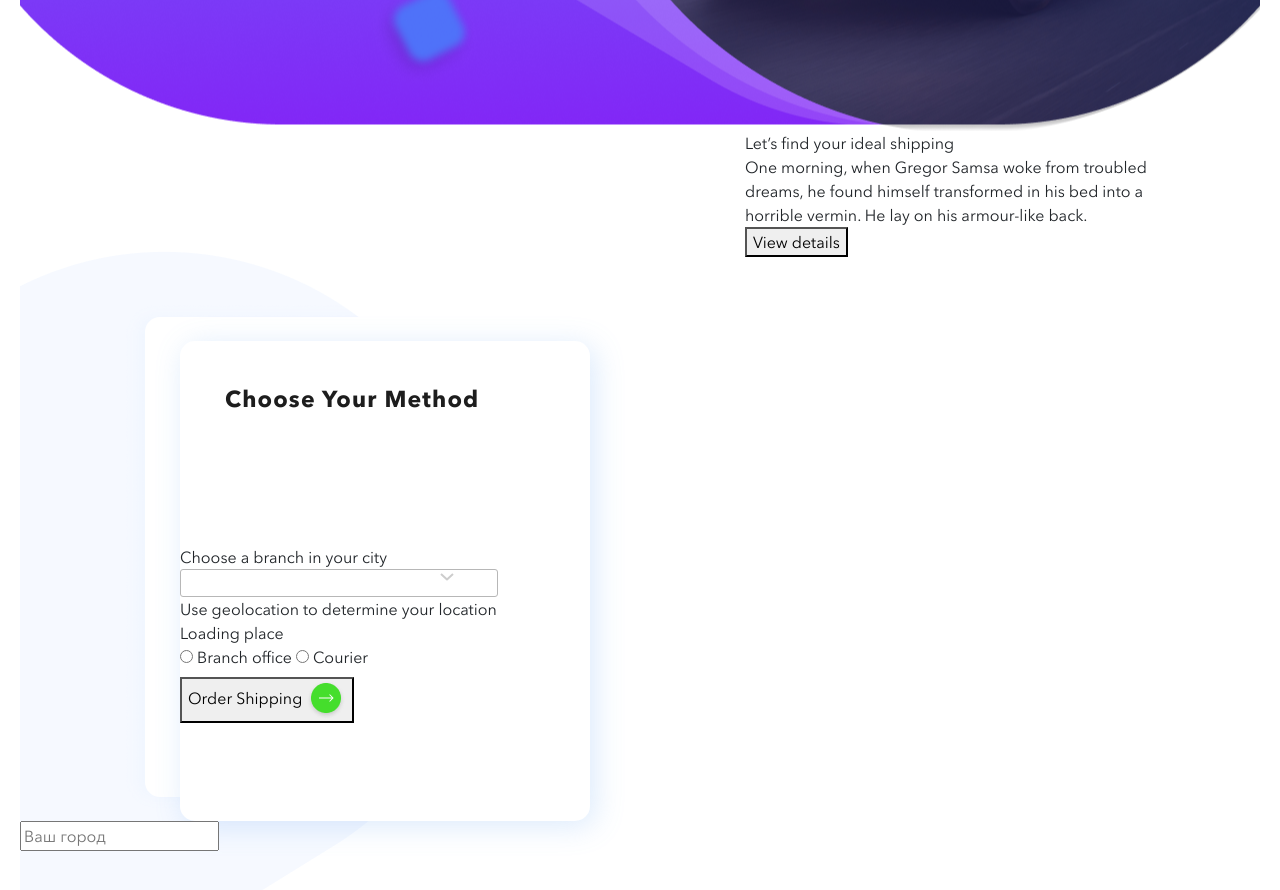
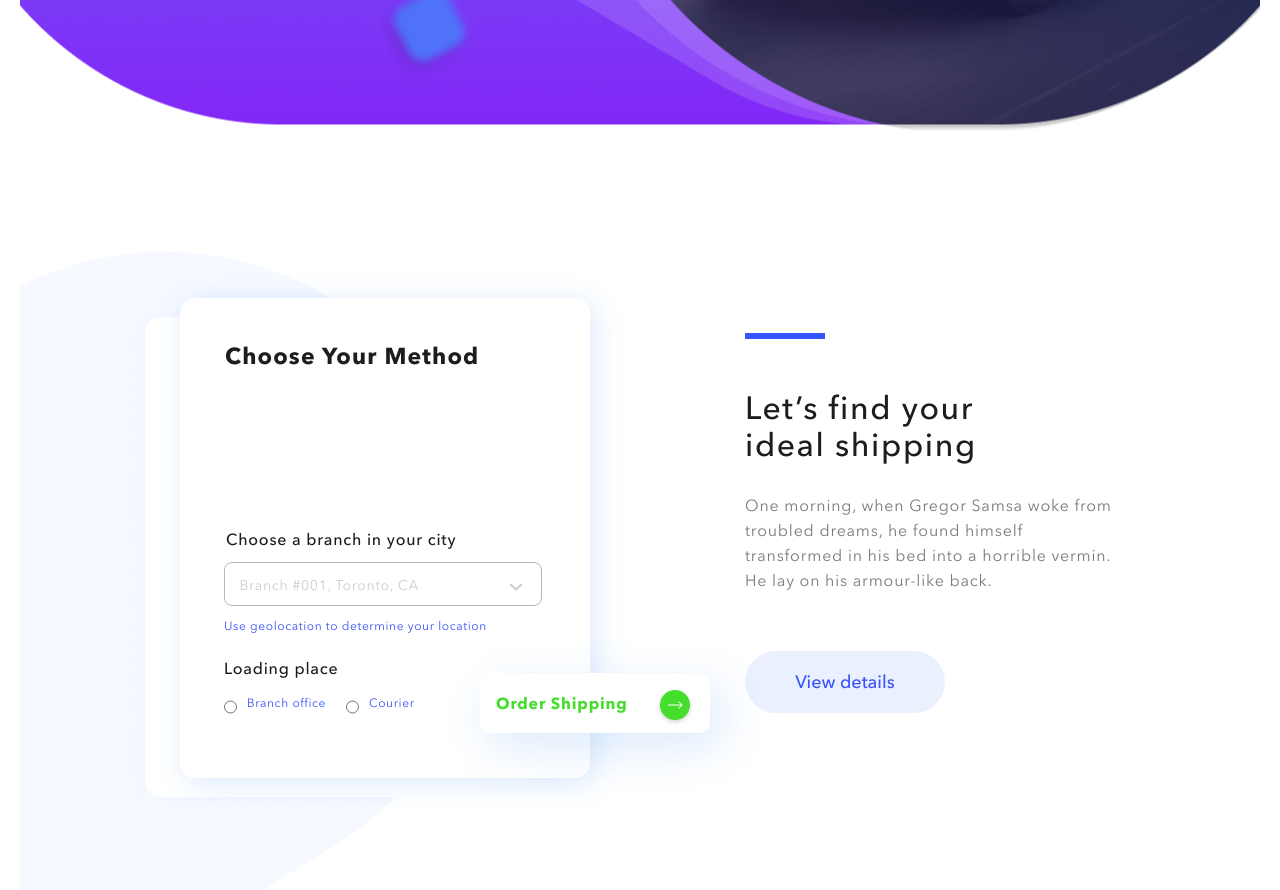
Before and after one commit to kashtakov/navigator, a website: page src/index.html in a window 1280 px wide. Shown: the part 540-1430 px from the top of the page. Drawn offline with Linux system fonts and the light colour scheme.

Commit message:
save point 17-12

```diff
--- a/src/index.html
+++ b/src/index.html
@@ -39,7 +39,7 @@
                     <div class="choose__method">choose your method</div>
                     <div class="choose__carousel"></div>
                     <div class="choose__branch">Сhoose a branch in your city</div>
-                    <input class="choose__input" type="text" list="cars"  />
+                    <input class="choose__input" type="text" list="cars" placeholder="   Branch #001, Toronto, CA" />
                     <datalist id="cars">
                     <option>Volvo</option>
                     <option>Saab</option>
@@ -48,7 +48,7 @@
                     </datalist>
                     <div class="choose__geo">Use geolocation to determine your location</div>
                     <div class="choose__loading">Loading place</div>
-                    <form action="" class="loading">
+                    <div class="loading">
                         <input type="radio" id="loadingChoice1"
                         name="loading" value="office">
                        <label for="contactChoice1">Branch office</label>
@@ -56,37 +56,20 @@
                        <input type="radio" id="loadingChoice2"
                         name="loading" value="courier">
                        <label for="contactChoice2">Courier</label>
-                    </form>
-                    <button class="order">Order Shipping <img src="img/arrow.png" alt="order"> </button>
+                    </div>
+                    <div class="order"><span>Order Shipping </span><img src="img/arrow.png" alt="order"> </div>
 
                 </div>
                 <div class="find">
                     <div class="find__divider"></div>
-                    <div class="finf__lets">Let’s find your
+                    <div class="find__lets">Let’s find your <br>
                         ideal shipping</div>
-                    <div class="find__text">One morning, when Gregor Samsa woke from troubled dreams, he found himself transformed in his bed into a horrible vermin. He lay on his armour-like back.</div>
+                    <div class="find__text">One morning, when Gregor Samsa woke from troubled dreams, he found himself<br> transformed in his bed into a horrible vermin.<br> He lay on his armour-like back.</div>
                     <button class="details">View details</button>
                 </div>
             </div>
         </div>
-        <input list="city-list" class="main_form_list list-main1" placeholder="Ваш город">
-        <datalist id="city-list" class="main_form_list_drop">
-        <option>Москва</option>
-        <option>Курск</option>
-        <option>Великий Новгород</option>
-        <option>Уфа</option>
-        <option>Санкт - Петербург</option>
-        <option>Москва</option>
-        <option>Курск</option>
-        <option>Великий Новгород</option>
-        <option>Уфа</option>
-        <option>Санкт - Петербург</option>
-        <option>Москва</option>
-        <option>Курск</option>
-        <option>Великий Новгород</option>
-        <option>Уфа</option>
-        <option>Санкт - Петербург</option>
-        </datalist>
+
     </section>
 </div>
 </body>
--- a/src/sass/blocks/_methods.scss
+++ b/src/sass/blocks/_methods.scss
@@ -1,3 +1,19 @@
+@mixin btn_dtl{
+    width: 200px;
+    height: 62px;
+    background: #EAF0FE;
+    border-radius: 60px;
+    border: none;
+    font-size: 18px;
+    line-height: 30px;
+    text-align: center;
+    font-weight: 500;
+    color: #3953FA;
+    outline: none;
+
+}
+
+
 .methods{
     min-height: 776px;
     background: url('../../img/methodsbg.png') left top no-repeat;
@@ -8,9 +24,10 @@
     }
 
     .choose{
+        position: relative;
         width: 410px;
         height: 480px;
-        margin-top: 210px;
+        margin-top: 167px;
         margin-left: 55px;
         background: #FFFFFF;
         box-shadow: 5px 5px 30px rgba(98, 165, 244, 0.23);
@@ -28,31 +45,131 @@
         &__carousel{
             display: block;
             width: 460px;
-            height: 132px;
+            height: 160px;
         }
 
         &__input{
+            margin-top: 13px;
+            margin-left: 44px;
             border: 1px solid #B7B7B7;
-            border-radius: 3px;
+            border-radius: 8px;
             width: 318px;
+            height: 44px;
             outline: none;
         }
+        &__branch{
+            margin-left: 46px;
+            font-size: 16px;
+            line-height: 19px;
+            font-weight: 500;
+            letter-spacing: 0.05em;
+            color: #1D1D1D;
 
+
+        }
         input::-webkit-calendar-picker-indicator {
             -webkit-appearance: none;
             opacity: 1;
             color: rgba(0, 0, 0, 0);
             background: url("../../icons/arrow.svg")  no-repeat;
-            height: 93%;
-            width: 2.8rem;
+            height: 6px;
+            width: 20px;
             top: 0;
             z-index: 0;
             position: absolute;
             right: 1px;
-            top: 3px;
-            bottom: 0px;
+            top: 20px;
+
+
 
           }
+
+
+        input::-webkit-input-placeholder {
+            font-size: 14px;
+            line-height: 16px;
+            letter-spacing: 0.05em;
+            color: #CDCDCD;
+            margin-left: 12px;
+        }
+        &__geo{
+            margin-top: 13px;
+            margin-left: 44px;
+            font-size: 12px;
+            line-height: 14px;
+            letter-spacing: 0.05em;
+            color: #3953FA;
+        }
+        &__loading{
+            font-size: 16px;
+            line-height: 19px;
+            letter-spacing: 0.05em;
+            color: #1D1D1D;
+            font-weight: 500;
+            margin-top: 26px;
+            margin-left: 44px;
+        }
+
+        .loading{
+            display: flex;
+            align-self: center;
+            font-size: 12px;
+            line-height: 14px;
+            letter-spacing: 0.05em;
+            color: #3953FA;
+            margin-left: 44px;
+            margin-top: 18px;
+
+            input[type="radio"] {
+                margin-right: 10px;
+            }
+
+            label{
+
+                    margin-right: 20px;
+
+            }
+        }
+        .order{
+            display: flex;
+            justify-content: space-between;
+            align-items: center;
+            position: absolute;
+            padding: 0;
+            width: 230px;
+            height: 60px;
+            background: #FFFFFF;
+            box-shadow: 10px 14px 46px rgba(98, 165, 244, 0.23);
+            border-radius: 10px;
+            border-color: rgba(0, 0, 0, 0);
+            top:375px;
+            left:300px;
+            font-size: 16px;
+            line-height: 19px;
+            font-weight: bold;
+            letter-spacing: 0.05em;
+            text-transform: capitalize;
+            color: #45DE2D;
+            span{
+                display: block;
+                margin-top:  0px ;
+                margin-left: 16px;
+
+            }
+
+            img{display: block;
+                width: 40px;
+                height: 40px;
+                margin-right: 15px;
+                margin-top: 8px;
+
+            }
+
+
+
+
+        }
+
 
     }
 
@@ -62,6 +179,36 @@
     .find{
         width: 410px;
 
+
+        &__divider{
+            margin-top: 202px;
+            width: 80px;
+            height: 0px;
+            border: 3px solid #3953FA;
+        }
+
+        &__lets{
+            margin-top: 50px;
+            font-size: 32px;
+            line-height: 37px;
+            font-weight: 500;
+            letter-spacing: 0.05em;
+            color: #1D1D1D;
+        }
+
+        &__text{
+            margin-top: 30px;
+            font-size: 16px;
+            line-height: 25px;
+            letter-spacing: 0.05em;
+            color: #7C7C7C;
+        }
+
+
+        button{
+            @include  btn_dtl;
+            margin-top: 58px;
+        }
     }
 
 
```
Also changed, not shown: src/css/style.min.css, src/icons/radio_button.png (added), src/icons/radio_button_checed.png (added), src/sass/style.scss (line endings or trailing spaces), 1 other file.
